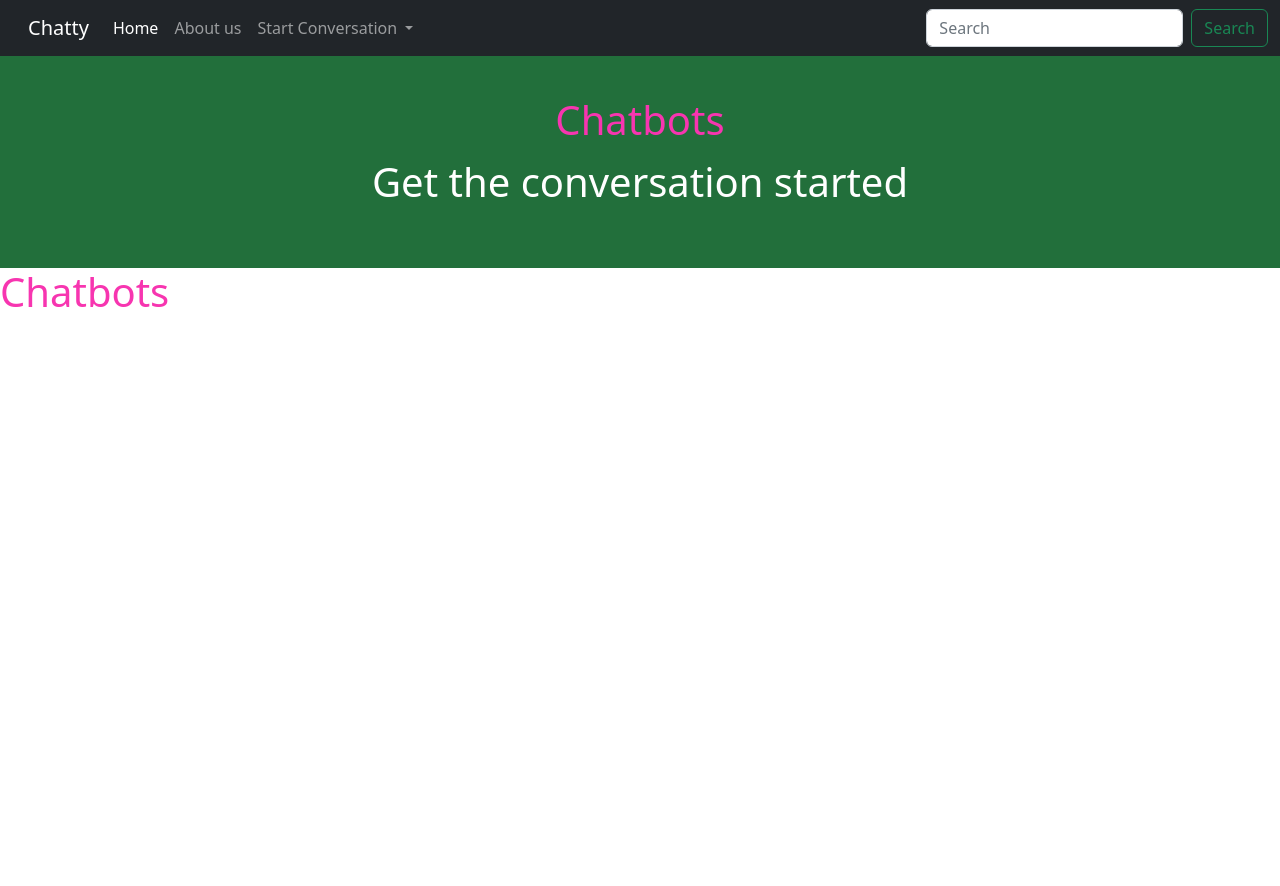
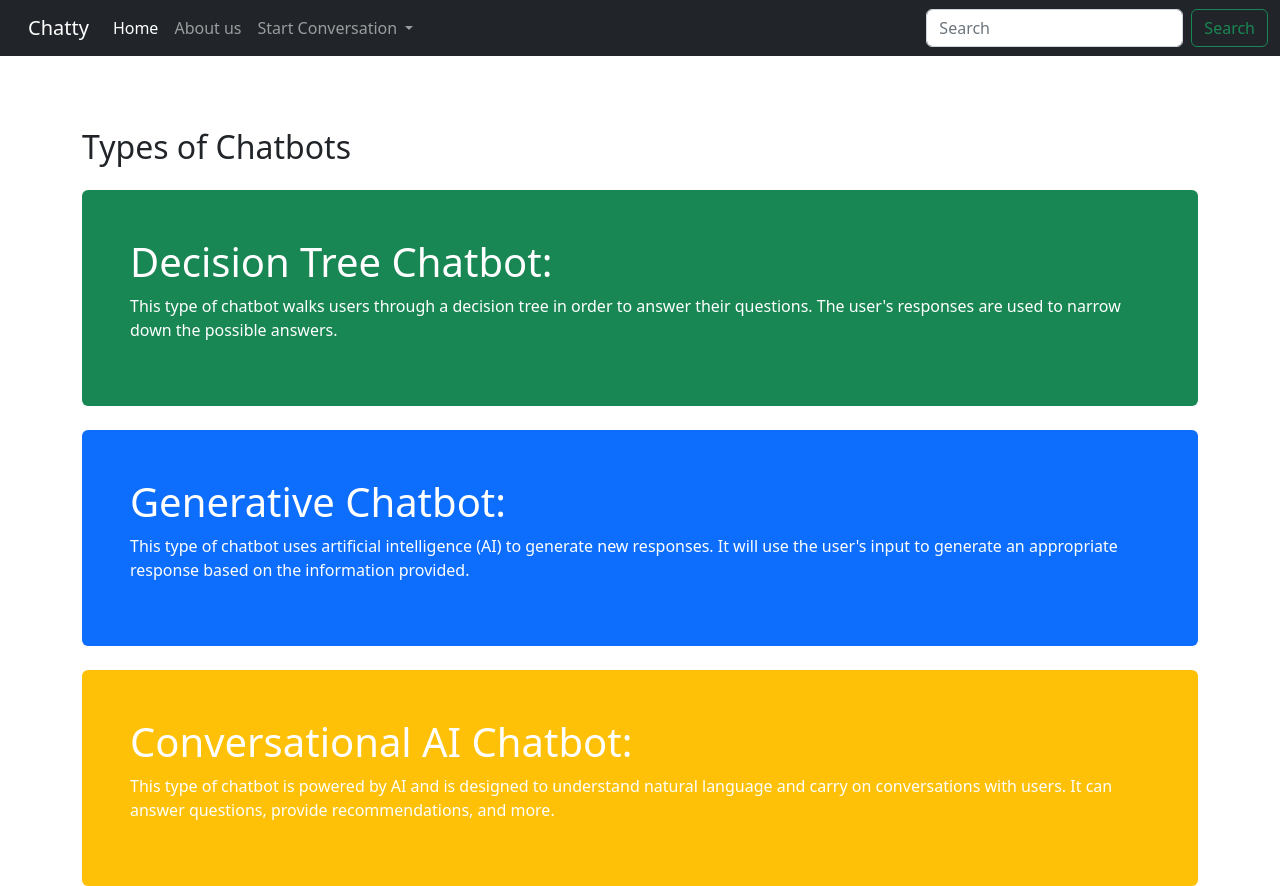
Before and after one commit to RhythmSharma10614346/CA_Python-Project-B9IS123-, a Django app: page / in a window 1280 px wide. Before the commit the page ends 307 px from the top, so only its background shows below. Run offline with Django 4.2, Linux system fonts and the light colour scheme.

Commit message:
types of chatbots

```diff
--- a/chat-bot-web/mysite/website/static/website/style.css
+++ b/chat-bot-web/mysite/website/static/website/style.css
@@ -14,15 +14,15 @@ body{
 h1{
   font-weight: 400;
 
-	color:rgb(247, 53, 176);
+	color:rgb(255, 255, 255);
 
 }
 
 
 .header {
-  padding: 40px;
+  padding: 100px;
   text-align: center;
-  background: #226f3b;
+  background: #096efd;
   color: white;
   font-size: 40px;
   background-size: contain;
--- a/chat-bot-web/mysite/website/templates/base.html
+++ b/chat-bot-web/mysite/website/templates/base.html
@@ -17,60 +17,26 @@
   <link rel="stylesheet" type="text/css" href="static\website\style.css">
 
 
-
   <link href="https://cdn.jsdelivr.net/npm/bootstrap@5.2.3/dist/css/bootstrap.min.css" rel="stylesheet"
     integrity="sha384-rbsA2VBKQhggwzxH7pPCaAqO46MgnOM80zW1RWuH61DGLwZJEdK2Kadq2F9CUG65" crossorigin="anonymous">
+
+  <script src="https://cdn.jsdelivr.net/npm/bootstrap@5.2.3/dist/js/bootstrap.bundle.min.js"></script>
 
 </head>
 
 <body>
   {% include 'navbar.html' %}
+  {% block content %}
   <div class="header">
     <h1>Chatbots</h1>
     <p>Get the conversation started</p>
   </div>
-  {% block content %}
-  <div class="container mt-3">
-    <h3>Type 1</h3>
-    <p>Question-Answer based</p>
 
-    <button type="button" class="btn btn-primary" data-bs-toggle="modal" data-bs-target="#myModal">
-      Chat
-    </button>
-  </div>
-
-  <!-- The Modal -->
-  <div class="modal" id="myModal">
-    <div class="modal-dialog">
-      <div class="modal-content">
-
-        <!-- Modal Header -->
-        <div class="modal-header">
-          <h4 class="modal-title">Chatbot1</h4>
-          <button type="button" class="btn-close" data-bs-dismiss="modal"></button>
-        </div>
-
-        <!-- Modal body -->
-        <div class="modal-body">
-          It is the one that is used to interact with the end customer via a predefined knowledge base and technical abilities that can capably respond to fixed instructions only.
-        </div>
-
-        <!-- Modal footer -->
-        <div class="modal-footer">
-          <button type="button" class="btn btn-danger" data-bs-dismiss="modal">Close</button>
-        </div>
-
-      </div>
-    </div>
-  </div>
   {% endblock %}
 
-
-
-
-<!--json for smart chatbot-->
+  <!--json for smart chatbot-->
   <script src="https://ajax.googleapis.com/ajax/libs/jquery/3.6.1/jquery.min.js"></script>
-<!--bootstrap-->
+  <!--bootstrap-->
   <script src="https://cdn.jsdelivr.net/npm/bootstrap@5.2.3/dist/js/bootstrap.bundle.min.js"
     integrity="sha384-kenU1KFdBIe4zVF0s0G1M5b4hcpxyD9F7jL+jjXkk+Q2h455rYXK/7HAuoJl+0I4"
     crossorigin="anonymous"></script>
--- a/chat-bot-web/mysite/website/templates/index.html
+++ b/chat-bot-web/mysite/website/templates/index.html
@@ -2,4 +2,32 @@
 
 {% block content %}
 <h1>Chatbots</h1>
-{% endblock %}
+
+
+  <div class="container mt-4">
+    <h2>Types of Chatbots</h2>
+    <div class="mt-4 p-5 bg-success text-white rounded">
+      <h1>Decision Tree Chatbot:</h1>
+      <p>This type of chatbot walks users through a decision tree in order to answer their questions.
+        The user's responses are used to narrow down the possible answers.</p>
+    </div>
+  </div>
+
+  <div class="container mt-4">
+    <div class="mt-4 p-5 bg-primary text-white rounded">
+      <h1>Generative Chatbot:</h1>
+      <p>This type of chatbot uses artificial intelligence (AI) to generate new responses.
+        It will use the user's input to generate an appropriate response based on the information provided.</p>
+    </div>
+  </div>
+
+  <div class="container mt-4">
+    <div class="mt-4 p-5 bg-warning text-white rounded">
+      <h1>Conversational AI Chatbot:</h1>
+      <p>This type of chatbot is powered by AI and is designed to understand natural language and carry on conversations with users. It can answer questions, provide recommendations, and more.</p>
+    </div>
+  </div>
+
+
+
+  {% endblock %}
--- a/chat-bot-web/mysite/website/templates/navbar.html
+++ b/chat-bot-web/mysite/website/templates/navbar.html
@@ -2,7 +2,7 @@
   <div class="container-fluid">
     <a class="navbar-brand">
       <a class="navbar-brand" href="#">Chatty</a>
-      <!--Chatbot Logo-->
+
       <button class="navbar-toggler" type="button" data-bs-toggle="collapse" data-bs-target="#navbarSupportedContent"
         aria-controls="navbarSupportedContent" aria-expanded="false" aria-label="Toggle navigation">
         <span class="navbar-toggler-icon"></span>
```
